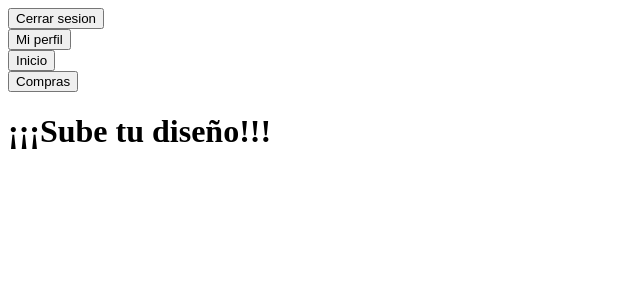
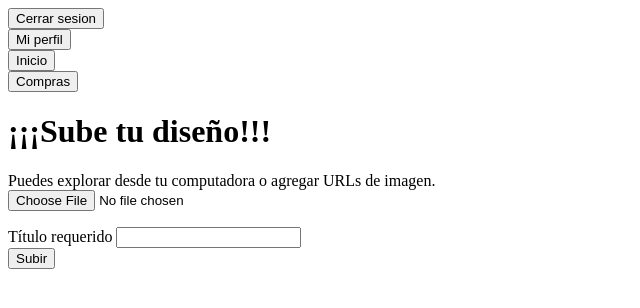
Before and after one commit to MagonzalezR/FinalSeminario, a Flask app: template templates/diseño.html in a window 1280 px wide. Shown: the top 308 px of the page, without its empty margins (0-640 px from the left). Run offline with Flask 2, Linux system fonts and the light colour scheme; the template is opened without the code that fills it, so the values that code supplies are empty.

Commit message:
agregando funcionalidad de subir diseño

```diff
--- a/app.py
+++ b/app.py
@@ -5,6 +5,7 @@ import os
 
 app = Flask(__name__)
 app.secret_key = os.urandom(12)
+app.config['UPLOAD_FOLDER'] = "./static/imagesD"
 
 @app.route("/")
 def index():
@@ -17,6 +18,8 @@ def index():
 
 @app.route("/registro", methods = ["GET", "POST"])
 def registro():
+    if g.user !=None:
+        return redirect("/")
     try:
         if request.method == "POST":
             username=request.form["user"]
@@ -44,6 +47,8 @@ def registro():
 
 @app.route("/iniciar_sesion", methods = ["GET", "POST"])
 def iniciar_sesion():
+    if g.user != None:
+        return redirect("/")
     try:
         if request.method=="POST":
             correo=request.form["email"]
@@ -81,6 +86,8 @@ def detalles(idCamisa=None):
 @app.route("/agregar_a_carrito/<int:idCamisa>")
 @app.route("/agregar_a_carrito/<int:idCamisa>/<int:idDiseno>")
 def agregar_a_carrito(idCamisa=None, idDiseno=None):
+    if g.user==None:
+        return redirect("/")
     try:
         print(idDiseno)
         print(idCamisa)
@@ -105,6 +112,8 @@ def agregar_a_carrito(idCamisa=None, idDiseno=None):
 
 @app.route("/carro")
 def carro():
+    if g.user==None:
+        return redirect("/")
     try:
         if(g.carrito!=None):
             camisas=mod.get_camisas_carrito(g.carrito[0])
@@ -145,19 +154,39 @@ def pagar():
     except:
         return redirect("/")
 
-@app.route("/diseño",methods = ["GET", "POST"])
+@app.route("/diseño")
 def diseño():
+    if g.user==None:
+        return redirect("/")
+    return render_template("diseño.html")
+
+@app.route("/guardar_dis", methods = ["POST"])
+def guardar_dis():
     try:
-        if request.method=="POST":
-            img=request.form["imagen"]
-
-        else:
-            return render_template("diseño.html")
+        if g.user!=None:
+            print("hola")
+            nombre= request.form["titulo"]
+            print("hay titulo")
+            if "imagen" in request.files:
+                print("hay imagen")
+                imagen_file = request.files['imagen']
+            if nombre!="" and imagen_file!="":
+                print("hay titulo e imagen")
+                if imagen_file.filename:
+                    print("es archivo")
+                    imagen_file.save(os.path.join(app.config['UPLOAD_FOLDER'],str(imagen_file.filename)))
+                    print("se guardo el archivo")
+                    img_data_to_db = mod.set_diseño(nombre, str(imagen_file.filename), g.user[0])
+                    if img_data_to_db=="Creacion exitosa":
+                            return redirect("/perfil")
+            return redirect("/diseño")
+        return redirect("/diseño")
     except:
-        return render_template("diseño.html")
-
+        return redirect("/")
 @app.route("/perfil")
 def perfil():
+    if g.user==None:
+        return redirect("/")
     return render_template("perfil.html")
 
 @app.route("/logout")
--- a/templates/diseño.html
+++ b/templates/diseño.html
@@ -22,5 +22,31 @@
         <input type="submit" value="Compras">
     </form>
     <h1>¡¡¡Sube tu diseño!!!</h1>
+
+    <div class="upload-box-status-text">Puedes <a data-trigger="anywhere-upload-input">explorar desde tu computadora</a>
+        o <a data-modal="form" data-target="anywhere-upload-paste-url">agregar URLs de imagen</a>.</div>
+    </div>
+    <form method="POST" action="/guardar_dis" enctype='multipart/form-data'>
+        <input id="anywhere-upload-input" data-action="anywhere-upload-input" class="hidden-visibility" type="file"
+            accept="image/*, .jpg,.png,.bmp,.webp,.jpeg" name="imagen">
+
+        <ul id="anywhere-upload-queue" class="upload-box-queue content-width soft-hidden" data-group="upload-queue">
+        </ul>
+        <div id="anywhere-upload-submit" class="btn-container text-align-center margin-bottom-0 soft-hidden"
+            data-group="upload-queue-ready">
+            <div data-group="upload-queue-ready">
+            </div>
+
+            <div class="image-preview"></div>
+            <div class="input-label">
+                <label for="form-title">Título <span class="required">requerido</span></label>
+                <input type="text" id="form-title" name="titulo" class="text-input" value="" maxlength="100">
+            </div>
+
+        </div>
+
+        <button class="btn btn-success" id="POST-name" name="subir" value="subir" data-action="upload">Subir</button>
+    </form>
+
 </body>
 </html>
```
Also changed, not shown: db.py (+82 -74 lines), static/imagesD/la pulguita.jpg (added).
